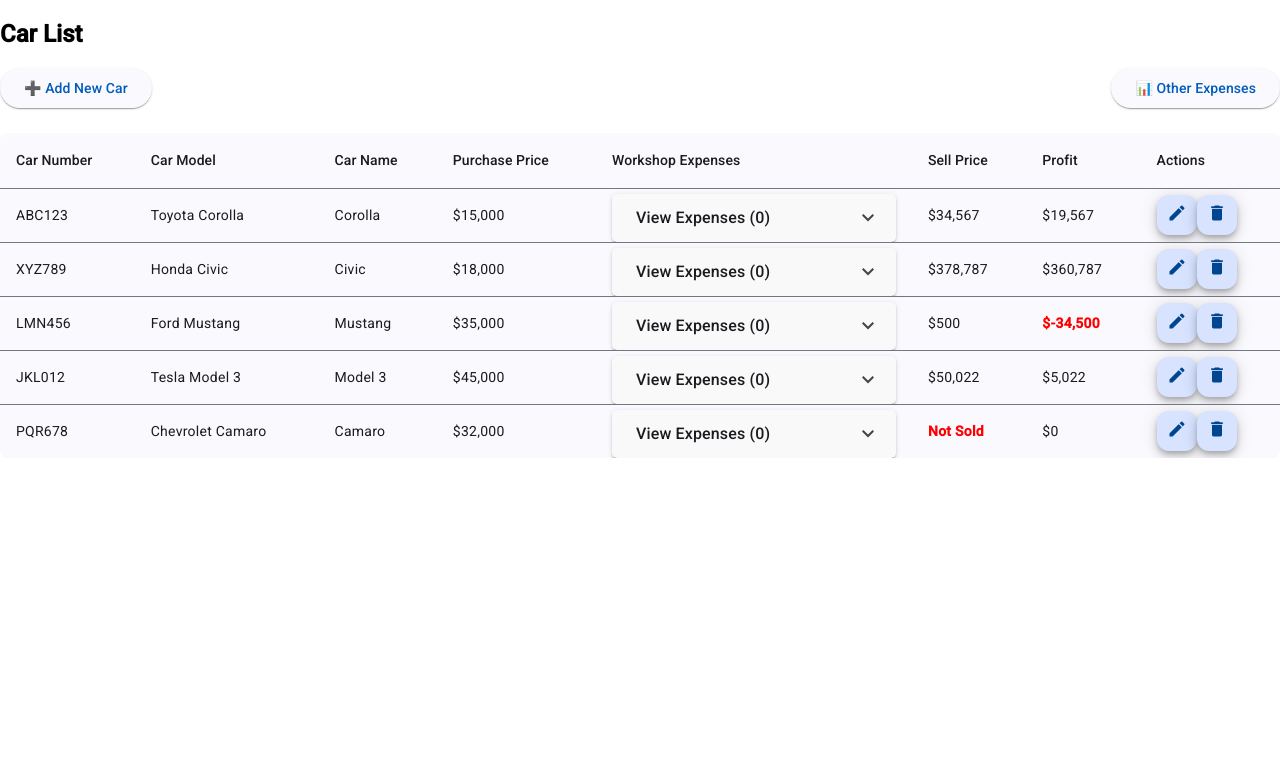
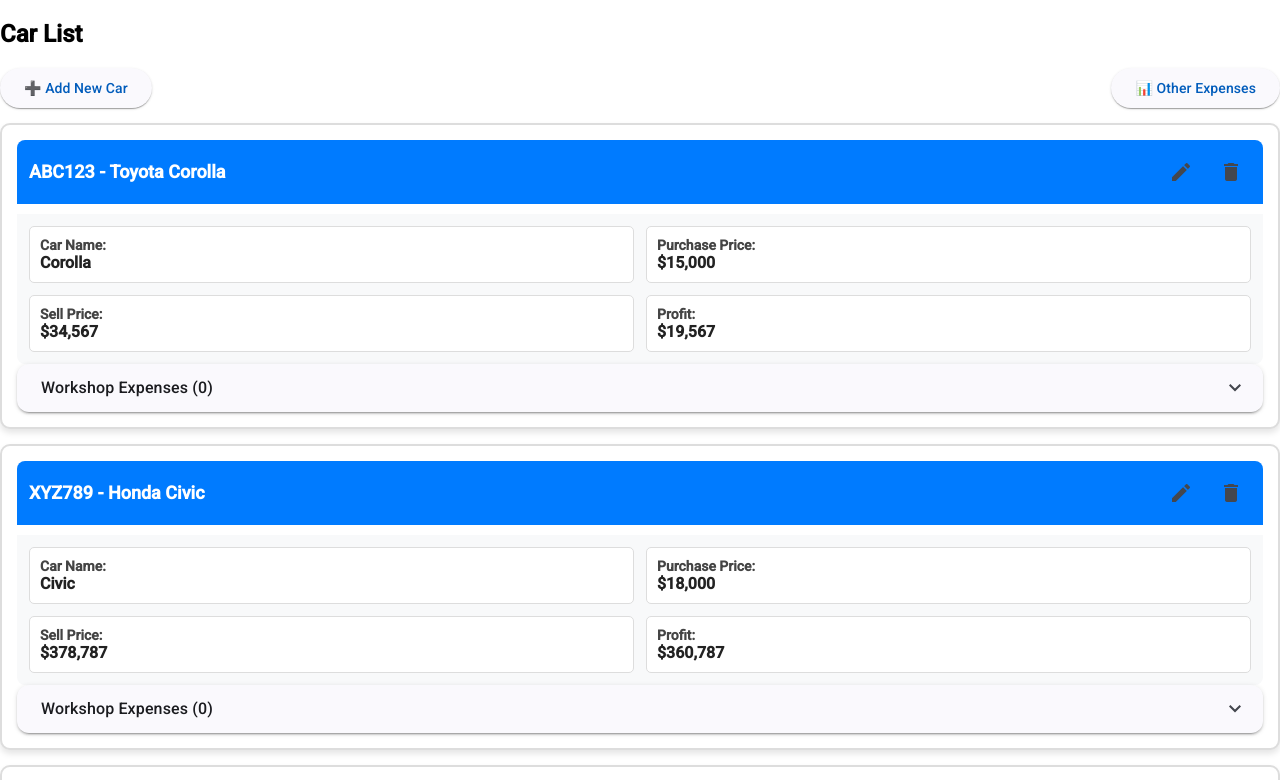
Before and after one commit to ganeshpachpind/car-shop, an Angular app: page / in a window 1280 px wide. Shown: the top 780 px of the page. Built offline with nearby package versions, Linux system fonts and the light colour scheme.

Commit message:
Mobile friendly table

```diff
--- a/src/app/features/cars/car-list/car-list.component.html
+++ b/src/app/features/cars/car-list/car-list.component.html
@@ -5,87 +5,7 @@
   <button mat-raised-button color="accent" (click)="navigateToOtherExpenses()">📊 Other Expenses</button>
 </div>
 
-<div class="table-container">
-  <table mat-table [dataSource]="cars" class="mat-elevation-z8 full-width">
-
-    <ng-container matColumnDef="carNumber">
-      <th mat-header-cell *matHeaderCellDef> Car Number </th>
-      <td mat-cell *matCellDef="let car"> {{ car.carNumber }} </td>
-    </ng-container>
-
-    <ng-container matColumnDef="carModel">
-      <th mat-header-cell *matHeaderCellDef> Car Model </th>
-      <td mat-cell *matCellDef="let car"> {{ car.carModel }} </td>
-    </ng-container>
-
-    <ng-container matColumnDef="name">
-      <th mat-header-cell *matHeaderCellDef> Car Name </th>
-      <td mat-cell *matCellDef="let car"> {{ car.name }} </td>
-    </ng-container>
-
-    <ng-container matColumnDef="purchasePrice">
-      <th mat-header-cell *matHeaderCellDef> Purchase Price </th>
-      <td mat-cell *matCellDef="let car"> ${{ car.purchasePrice | number }} </td>
-    </ng-container>
-
-    <ng-container matColumnDef="sellPrice">
-      <th mat-header-cell *matHeaderCellDef> Sell Price </th>
-      <td mat-cell *matCellDef="let car">
-        <span *ngIf="car.sellPrice; else noSellPrice"> ${{ car.sellPrice | number }} </span>
-        <ng-template #noSellPrice>
-          <span class="not-sold">Not Sold</span>
-        </ng-template>
-      </td>
-    </ng-container>
-
-    <ng-container matColumnDef="profit">
-      <th mat-header-cell *matHeaderCellDef> Profit </th>
-      <td mat-cell *matCellDef="let car">
-        <span [class.negative-profit]="car.profit < 0">${{ car.profit | number }}</span>
-      </td>
-    </ng-container>
-
-    <ng-container matColumnDef="expenses">
-      <th mat-header-cell *matHeaderCellDef> Workshop Expenses </th>
-      <td mat-cell *matCellDef="let car">
-        <mat-expansion-panel class="expense-panel">
-          <mat-expansion-panel-header>
-            <mat-panel-title>
-              View Expenses ({{ car.workshopExpenses.length }})
-            </mat-panel-title>
-          </mat-expansion-panel-header>
-
-          <div *ngIf="car.workshopExpenses.length > 0">
-            <table class="expense-table">
-              <tr>
-                <th>Description</th>
-                <th>Amount</th>
-              </tr>
-              <tr *ngFor="let expense of car.workshopExpenses">
-                <td>{{ expense.description }}</td>
-                <td>${{ expense.amount }}</td>
-              </tr>
-            </table>
-          </div>
-
-          <p *ngIf="car.workshopExpenses.length === 0">No expenses recorded.</p>
-        </mat-expansion-panel>
-      </td>
-    </ng-container>
-
-    <ng-container matColumnDef="actions">
-      <th mat-header-cell *matHeaderCellDef> Actions </th>
-      <td mat-cell *matCellDef="let car">
-        <button mat-mini-fab color="primary" (click)="editCar(car.id)">
-          <mat-icon>edit</mat-icon>
-        </button>
-        <button mat-mini-fab color="warn" (click)="deleteCar(car.id)">
-          <mat-icon>delete</mat-icon>
-        </button>
-      </td>
-    </ng-container>
-
-    <tr mat-header-row *matHeaderRowDef="displayedColumns"></tr>
-    <tr mat-row *matRowDef="let row; columns: displayedColumns;"></tr>
-  </table>
+<!-- ✅ Replacing Table with CarRowComponent -->
+<div class="car-list">
+  <app-car-row *ngFor="let car of cars" [car]="car"></app-car-row>
 </div>
--- a/src/app/features/cars/car-list/car-list.component.ts
+++ b/src/app/features/cars/car-list/car-list.component.ts
@@ -3,6 +3,7 @@ import { CommonModule } from '@angular/common';
 import { RouterModule, Router } from '@angular/router';
 import { CarService } from '../car.service';
 import { Car } from '../../../models/car';
+import { CarRowComponent } from '../car-row/car-row.component';
 
 // ✅ Import Material Components
 import { MatTableModule } from '@angular/material/table';
@@ -21,7 +22,8 @@ import { MatExpansionModule } from '@angular/material/expansion';
     MatTableModule,
     MatButtonModule,
     MatIconModule,
-    MatExpansionModule
+    MatExpansionModule,
+    CarRowComponent
   ]
 })
 export class CarListComponent {
--- /dev/null
+++ b/src/app/features/cars/car-row/car-row.component.html
@@ -0,0 +1,61 @@
+<mat-card class="car-card">
+    <!-- 🔹 Highlighted Header -->
+    <div class="car-header">
+      <h3>{{ car.carNumber }} - {{ car.carModel }}</h3>
+      <div class="car-actions">
+        <button mat-icon-button color="accent" (click)="editCar()">
+          <mat-icon>edit</mat-icon>
+        </button>
+        <button mat-icon-button color="warn" (click)="deleteCar()">
+          <mat-icon>delete</mat-icon>
+        </button>
+      </div>
+    </div>
+
+    <!-- 🔹 Car Details -->
+    <div class="car-info">
+      <div class="info-item">
+        <span class="label">Car Name:</span>
+        <span class="value">{{ car.name }}</span>
+      </div>
+      <div class="info-item">
+        <span class="label">Purchase Price:</span>
+        <span class="value">${{ car.purchasePrice | number }}</span>
+      </div>
+      <div class="info-item">
+        <span class="label">Sell Price:</span>
+        <span class="value" *ngIf="car.sellPrice; else notSold">${{ car.sellPrice | number }}</span>
+        <ng-template #notSold>
+          <span class="not-sold">Not Sold</span>
+        </ng-template>
+      </div>
+      <div class="info-item">
+        <span class="label">Profit:</span>
+        <span class="value" [class.negative-profit]="getProfit() < 0">${{ getProfit() | number }}</span>
+      </div>
+    </div>
+
+    <!-- 🔹 Workshop Expenses -->
+    <mat-expansion-panel>
+      <mat-expansion-panel-header>
+        <mat-panel-title>
+          Workshop Expenses ({{ car.workshopExpenses.length }})
+        </mat-panel-title>
+      </mat-expansion-panel-header>
+
+      <div *ngIf="car.workshopExpenses.length > 0">
+        <table class="expense-table">
+          <tr>
+            <th>Description</th>
+            <th>Amount</th>
+          </tr>
+          <tr *ngFor="let expense of car.workshopExpenses">
+            <td>{{ expense.description }}</td>
+            <td>${{ expense.amount }}</td>
+          </tr>
+        </table>
+      </div>
+
+      <p *ngIf="car.workshopExpenses.length === 0">No expenses recorded.</p>
+    </mat-expansion-panel>
+  </mat-card>
--- /dev/null
+++ b/src/app/features/cars/car-row/car-row.component.scss
@@ -0,0 +1,120 @@
+.car-card {
+    padding: 15px;
+    margin-bottom: 15px;
+    border-radius: 10px;
+    box-shadow: 0px 4px 6px rgba(0, 0, 0, 0.1);
+    background: #ffffff;
+    border: 2px solid #ddd;
+    transition: all 0.3s ease-in-out;
+  }
+
+  .car-card:hover {
+    box-shadow: 0px 6px 12px rgba(0, 0, 0, 0.15);
+    transform: scale(1.02);
+  }
+
+  /* 🔹 Highlight the first row with a different color */
+  .car-header {
+    display: flex;
+    justify-content: space-between;
+    align-items: center;
+    padding: 12px;
+    background: #007bff;
+    color: white;
+    border-top-left-radius: 8px;
+    border-top-right-radius: 8px;
+  }
+
+  .car-header h3 {
+    font-size: 18px;
+    font-weight: bold;
+    margin: 0;
+  }
+
+  /* 🔹 Make actions (Edit/Delete) more distinct */
+  .car-actions {
+    display: flex;
+    gap: 10px;
+  }
+
+  .car-info {
+    display: grid;
+    grid-template-columns: repeat(2, 1fr);
+    gap: 12px;
+    margin-top: 10px;
+    background: #f8f9fa;
+    padding: 12px;
+    border-bottom-left-radius: 8px;
+    border-bottom-right-radius: 8px;
+  }
+
+  .info-item {
+    display: flex;
+    flex-direction: column;
+    padding: 10px;
+    background: #fff;
+    border-radius: 5px;
+    border: 1px solid #ddd;
+  }
+
+  .label {
+    font-size: 14px;
+    font-weight: bold;
+    color: #444;
+  }
+
+  .value {
+    font-size: 16px;
+    font-weight: bold;
+    color: #222;
+  }
+
+  /* 🔹 Different color for "Not Sold" */
+  .not-sold {
+    color: red;
+    font-weight: bold;
+  }
+
+  /* 🔹 Highlight negative profit */
+  .negative-profit {
+    color: red;
+    font-weight: bold;
+  }
+
+  /* 🔹 Styling for workshop expenses */
+  .expense-table {
+    width: 100%;
+    border-collapse: collapse;
+  }
+
+  .expense-table th {
+    background: #f2f2f2;
+    padding: 6px;
+    text-align: left;
+  }
+
+  .expense-table td {
+    padding: 6px;
+  }
+
+  @media screen and (max-width: 600px) {
+    .car-card {
+      padding: 10px;
+    }
+
+    .car-header h3 {
+      font-size: 16px;
+    }
+
+    .car-info {
+      grid-template-columns: 1fr; /* Stack items in a single column for small screens */
+    }
+
+    .label {
+      font-size: 13px;
+    }
+
+    .value {
+      font-size: 14px;
+    }
+  }
--- /dev/null
+++ b/src/app/features/cars/car-row/car-row.component.ts
@@ -0,0 +1,38 @@
+import { Component, Input } from '@angular/core';
+import { CommonModule } from '@angular/common';
+import { Router } from '@angular/router';
+
+// ✅ Import Angular Material Modules
+import { MatCardModule } from '@angular/material/card';
+import { MatButtonModule } from '@angular/material/button';
+import { MatIconModule } from '@angular/material/icon';
+import { MatExpansionModule } from '@angular/material/expansion';
+
+import { Car } from '../../../models/car';
+
+@Component({
+  selector: 'app-car-row',
+  standalone: true,
+  imports: [CommonModule, MatButtonModule, MatIconModule, MatExpansionModule, MatCardModule],
+  templateUrl: './car-row.component.html',
+  styleUrls: ['./car-row.component.scss']
+})
+export class CarRowComponent {
+  @Input() car!: Car;
+
+  constructor(private router: Router) {}
+
+  editCar() {
+    this.router.navigate([`/edit-car/${this.car.id}`]);
+  }
+
+  deleteCar() {
+    // Logic to delete the car (this should be handled in parent component)
+  }
+
+  getProfit(): number {
+    if (!this.car.sellPrice) return 0; // If not sold, profit is 0
+    const totalExpenses = this.car.workshopExpenses.reduce((sum, expense) => sum + expense.amount, 0);
+    return this.car.sellPrice - this.car.purchasePrice - totalExpenses;
+  }
+}
```
